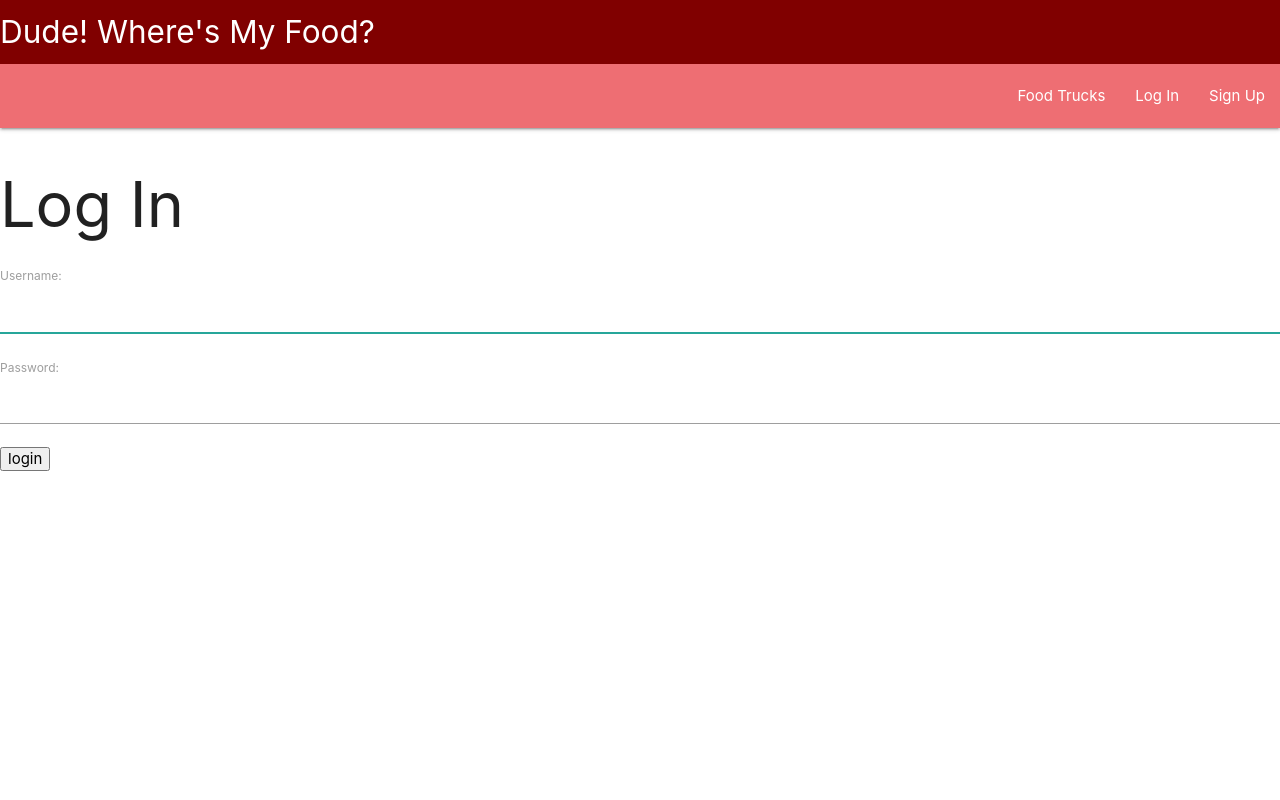
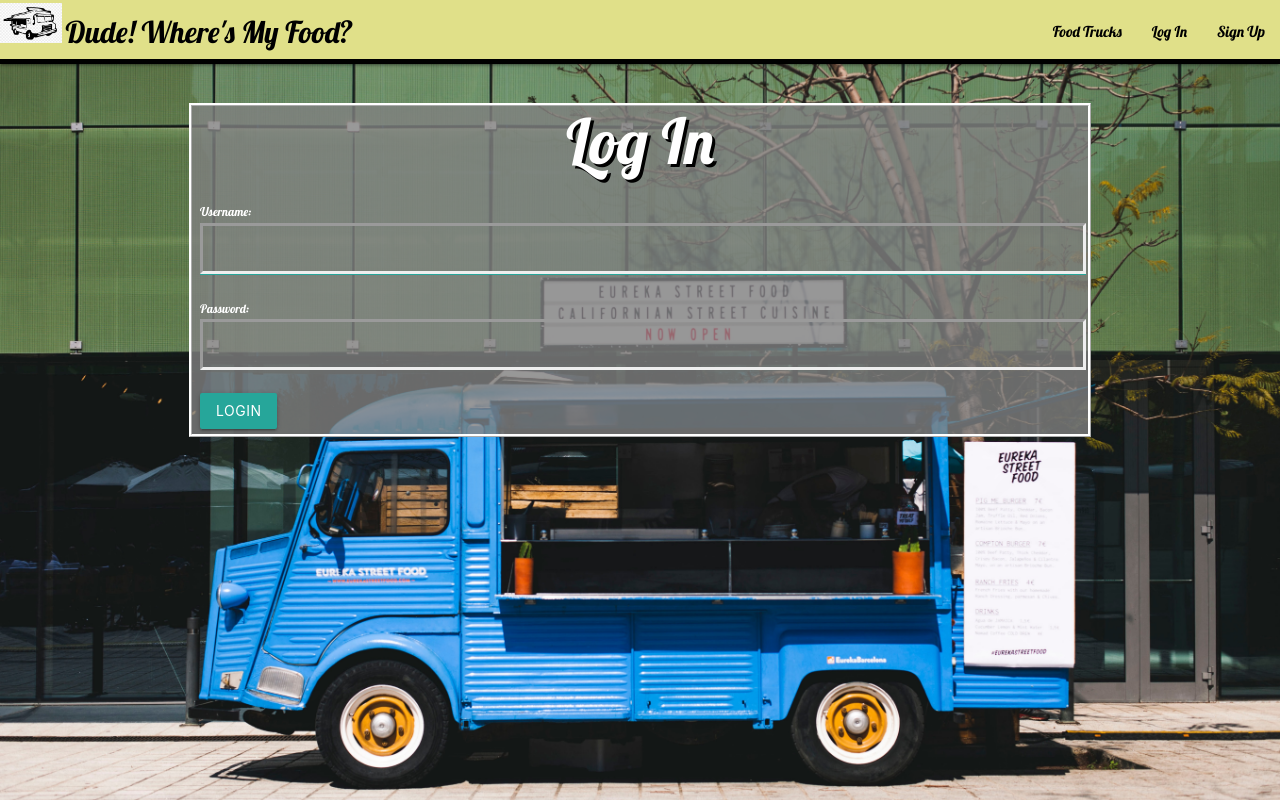
Before and after one commit to rjohnson0707/Dude-Wheres-My-Food, a Django app: page /accounts/login/ in a window 1280 px wide. Run offline with Django 3.2, Linux system fonts and the light colour scheme.

Commit message:
styling work on multiple pages

```diff
--- a/dwmf/static/css/style.css
+++ b/dwmf/static/css/style.css
@@ -1,7 +1,44 @@
+*{
+    font-family: 'Lobster',cursive, Arial, Helvetica,sans-serif;
+}
 .logo {
     background-color: maroon;
+    height: 5vh;
 }
 
+body{
+    background-image: url('../images/main_food_truck.jpg');
+    background-position: center;
+    background-size: cover;
+    background-repeat: no-repeat;
+    height: 100vh;
+    background-attachment: fixed;
+    color: white;
+}
+.head-nav{
+    background-color: rgb(224, 224, 137);
+    border-bottom: 5px solid black;
+
+}
+nav a{
+
+    color:black;
+}
+nav ul a{
+
+    color:black;
+}
+.nav-wrapper a:hover{
+    background-color:rbga(255,255,255,0.2);
+    color:white;
+}
+.banner{
+    font-size: 2rem;
+
+}
+label{
+    color: white;
+}
 .profile {
     border-radius: 50%;
     height: 250px;
@@ -33,3 +70,81 @@
     width: 49vw;
     height: 200px;
 }
+/* Home page */
+.intro{
+    border: 2px black solid;
+    color: white;
+    background-color: rgba(128,128,128,0.8);
+    outline-style: ridge;
+    padding: 0 2px;
+    font-size: larger;
+}
+.home-h1{
+    text-shadow: 3px 3px black;
+}
+/* Signup page */
+#signup{
+    color: white;
+    background-color: rgba(128,128,128,0.8);
+    outline-style: ridge;
+    outline-color: white;
+}
+.signup-h1{
+    text-shadow: 3px 3px black;
+}
+.signup-btn{
+    margin-bottom: 5px;
+}
+
+/* Login page */
+#login{
+    color: white;
+    background-color: rgba(128,128,128,0.8);
+    outline-style: ridge;
+    outline-color: white;
+    padding: 0 8px;
+}
+#login form p input{
+    border: inset;
+
+}
+.login-btn{
+    margin-bottom: 5px;
+}
+.login-h1{
+    text-shadow: 3px 3px black;
+}
+
+/* Index Page */
+.index-h1{
+    text-shadow: 3px 3px black;
+}
+#index-image{
+    float: right;
+    height: 10vw;
+    width: 10vw;
+    border-radius: 50%;
+    border: 1px solid black;
+    padding: 0;
+}
+.index-card{
+    border-radius: 8%;
+    background-color: rgba(128,128,128,0.6);
+    border: darkgray 1px solid;
+
+}
+.index-card a{
+    color: white;
+}
+.index-card:hover{
+    color: blue;
+    border: darkgray 3px solid;
+}
+.index-card a:hover{
+    color: black;
+}
+.index-card p{
+    padding: 2px;
+    font-size: medium;
+
+}
--- a/dwmf/templates/base.html
+++ b/dwmf/templates/base.html
@@ -8,16 +8,17 @@
     <title>Dude Where's My Food?</title>
     <link rel="stylesheet" href="https://cdnjs.cloudflare.com/ajax/libs/materialize/1.0.0/css/materialize.min.css">
     <link rel="stylesheet" href="{% static 'css/style.css' %}">
+    <link href="https://fonts.googleapis.com/icon?family=Material+Icons" rel="stylesheet">
+    <link href="https://fonts.googleapis.com/css?family=Lobster&display=swap" rel="stylesheet">
     <script src="https://cdnjs.cloudflare.com/ajax/libs/materialize/1.0.0/js/materialize.min.js"></script>
 </head>
 <body>
-    <nav>
-        <div class="nav-wrapper logo">
-            <a href="#!" class="brand-logo">Dude! Where's My Food?</a>
-        </div>
-      </nav>
-    <nav>
+    <nav class="head-nav">
         <div class="nav-wrapper">
+            <img class='logo' src="../static/images/foodtruck.jpg" alt="">
+            <!-- <i class="large material-icons">local_shipping</i> -->
+            <a href="/" class="banner">Dude! Where's My Food?</a>
+
                 {% if user.is_authenticated %}
             <ul class="left">
                 {%if user.truck_set.count%}
--- a/dwmf/templates/registration/login.html
+++ b/dwmf/templates/registration/login.html
@@ -1,13 +1,14 @@
 {% extends 'base.html' %}
 {% block content %}
 
-<h1>Log In</h1>
-<form action="{% url 'login' %}" method='post'>
-    {% csrf_token %}
-    {{ form.as_p }}
-    <input type="submit" value="login">
-    <input type="hidden" name="next" value="{{next}}">
-</form>
-
+<div class="container" id="login">
+    <h1 class="center login-h1">Log In</h1>
+    <form action="{% url 'login' %}" method='post'>
+        {% csrf_token %}
+        {{ form.as_p }}
+        <input class="btn login-btn"type="submit" value="login">
+        <input type="hidden" name="next" value="{{next}}">
+    </form>
+</div>
 
 {% endblock %}
```
Also changed, not shown: dwmf/templates/home.html (+9 -1 lines), dwmf/templates/registration/signup.html (+9 -7 lines), dwmf/templates/trucks/index.html (+9 -5 lines), dwmf/static/images/foodtruck.jpg (added), dwmf/static/images/main_food_truck.jpg (added).
